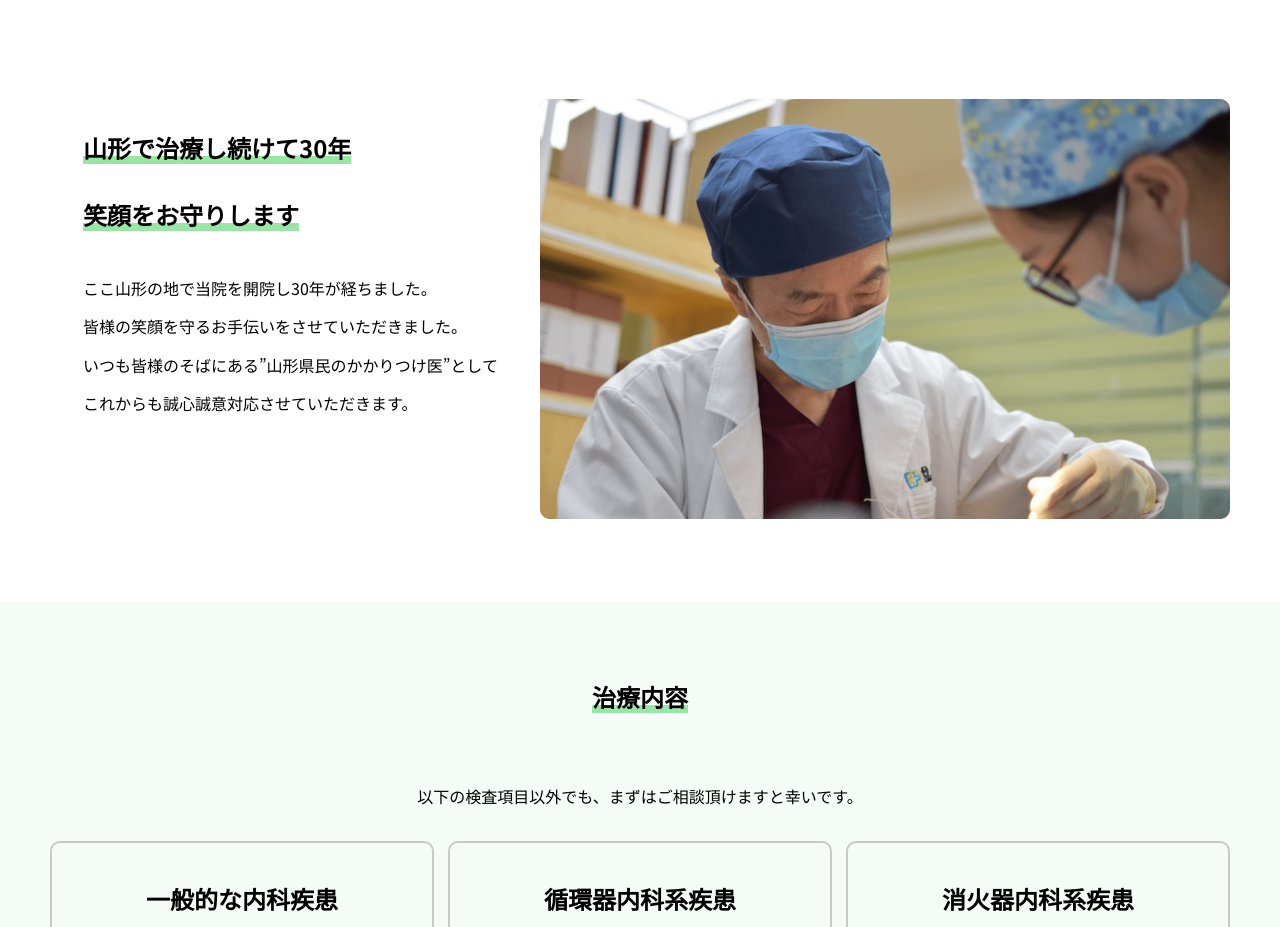
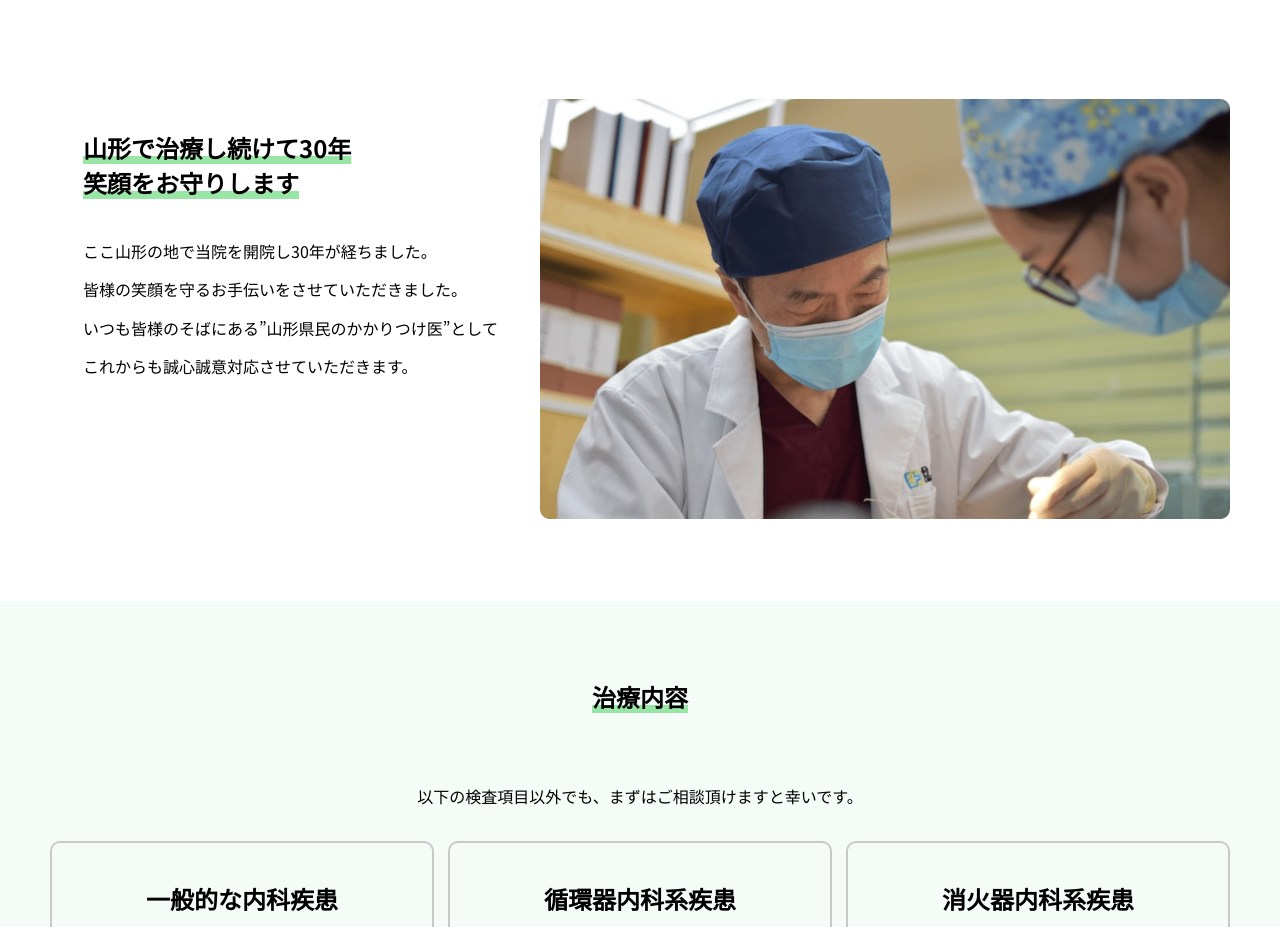
Before and after one commit to haru0829/beginex, a plain HTML site: page index.html in a window 1280 px wide. Shown: the part 1140-2067 px from the top of the page. Drawn offline with Linux system fonts and the light colour scheme.

Commit message:
index.html

```diff
--- a/index.html
+++ b/index.html
@@ -36,8 +36,7 @@
   <section class="about">
     <div class="about-inner">
       <div class="about-box">
-        <h2 class="about-box-ttl">山形で治療し続けて30年</h2>
-        <h2 class="about-box-ttl" style="  width:216px;margin-bottom:37px;">笑顔をお守りします</h2>
+        <h2 class="about-box-ttl">山形で治療し続けて30年<br>笑顔をお守りします</h2>
         <p class="about-box-text">ここ山形の地で当院を開院し30年が経ちました。<br>皆様の笑顔を守るお手伝いをさせていただきました。<br>いつも皆様のそばにある”山形県民のかかりつけ医”として<br>これからも誠心誠意対応させていただきます。</p>
       </div>
       <img src="image/about.jpg">
```
